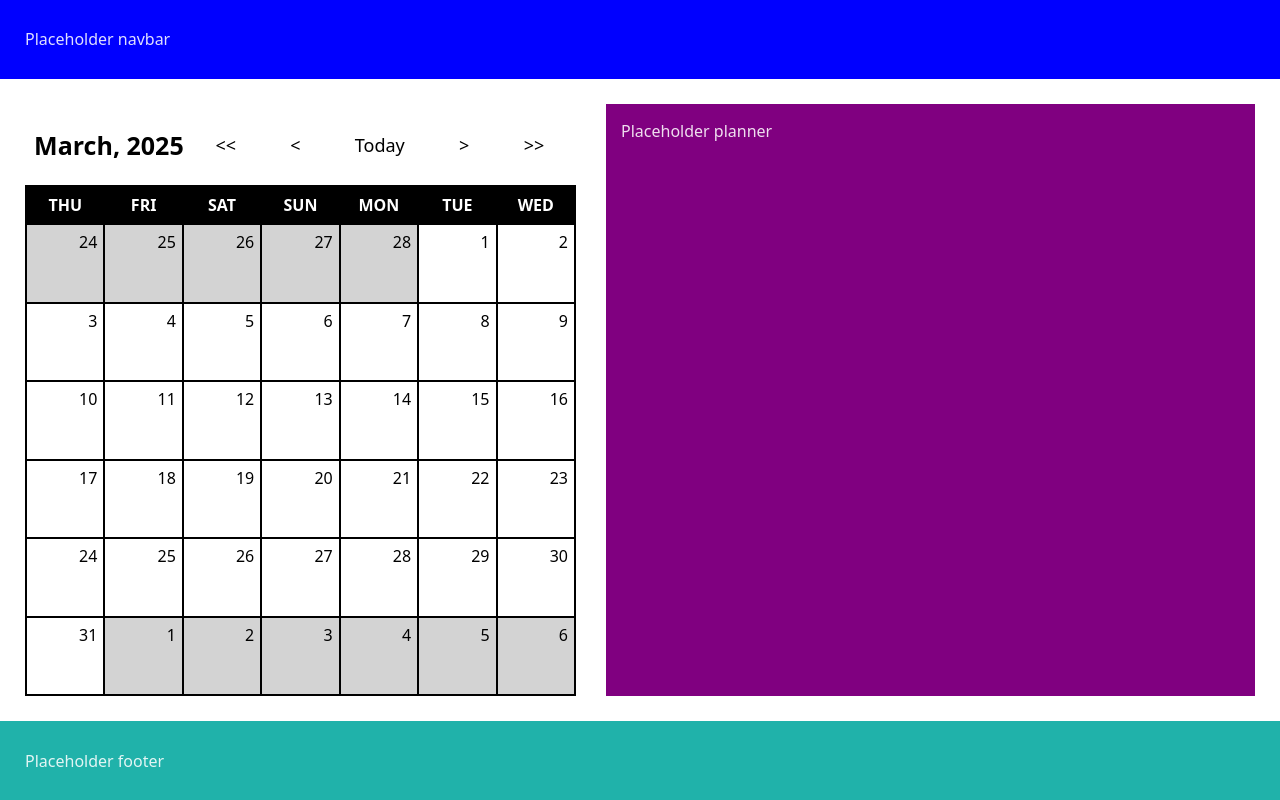
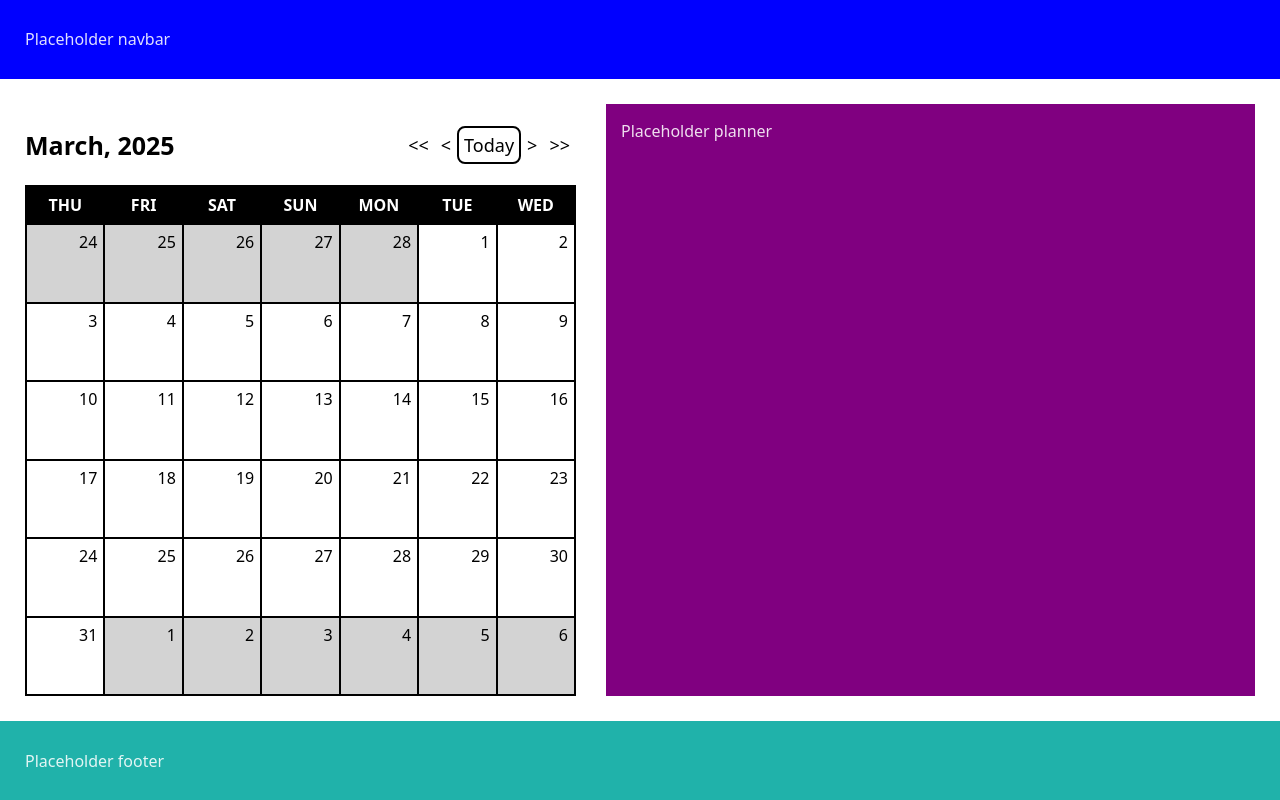
Before and after one commit to jubrito/planner-with-calendar, a React (Vite) app: page / in a window 1280 px wide. Built offline with nearby package versions, Linux system fonts and the light colour scheme.

Commit message:
feat: update today button style and class

```diff
--- a/src/components/Calendar/CalendarMenu/CalendarMenu.tsx
+++ b/src/components/Calendar/CalendarMenu/CalendarMenu.tsx
@@ -33,10 +33,13 @@ export const CalendarMenu = () => {
       <h2 className={styles.monthLabel} id="calendar-month-name">
         {`${currentMonthName}, ${year}`}
       </h2>
+      <div>
         <UpdateCalendarButton
           label={"Go to previous year"}
           symbol={"<<"}
-        updateDate={() => dispatch(updateDate({ year: year - 1, month, day }))}
+          updateDate={() =>
+            dispatch(updateDate({ year: year - 1, month, day }))
+          }
         />
         <UpdateCalendarButton
           label={"Go to previous month"}
@@ -64,7 +67,6 @@ export const CalendarMenu = () => {
             )
           }
         />
-
         <UpdateCalendarButton
           label={"Go to next month"}
           symbol={">"}
@@ -81,8 +83,11 @@ export const CalendarMenu = () => {
         <UpdateCalendarButton
           label={"Go to next year"}
           symbol={">>"}
-        updateDate={() => dispatch(updateDate({ year: year + 1, month, day }))}
+          updateDate={() =>
+            dispatch(updateDate({ year: year + 1, month, day }))
+          }
         />
+      </div>
     </div>
   );
 };
--- a/src/components/Calendar/CalendarMenu/_calendar-menu.module.scss
+++ b/src/components/Calendar/CalendarMenu/_calendar-menu.module.scss
@@ -3,7 +3,11 @@
 .calendarHeader {
   display: flex;
   align-items: center;
-  justify-content: space-evenly;
+  justify-content: space-between;
+
+  button {
+    padding: variables.$small-gap;
+  }
 }
 
 .monthLabel {
--- a/src/components/Calendar/UpdateCalendarButton/UpdateCalendarButton.tsx
+++ b/src/components/Calendar/UpdateCalendarButton/UpdateCalendarButton.tsx
@@ -1,3 +1,4 @@
+import { todayLabel } from "../../../utils/calendar/utils";
 import styles from "./_update-calendar-button.module.scss";
 
 type UpdateCalendarButtonProps = {
@@ -11,11 +12,16 @@ export const UpdateCalendarButton = ({
   symbol,
   updateDate,
 }: UpdateCalendarButtonProps) => {
+  const combinedClassNames =
+    symbol === todayLabel
+      ? styles.updateCalendarToToday
+      : styles.updateCalendar;
   return (
     <button
       onClick={updateDate}
       aria-label={label}
-      className={styles.updateCalendar}
+      className={combinedClassNames}
+      title={label}
     >
       <span aria-hidden="false">{symbol}</span>
     </button>
--- a/src/components/Calendar/UpdateCalendarButton/_update-calendar-button.module.scss
+++ b/src/components/Calendar/UpdateCalendarButton/_update-calendar-button.module.scss
@@ -4,6 +4,7 @@
   background-color: transparent;
   color: variables.$black-color;
   font-size: variables.$h2-size;
+
   &:hover {
     border-color: transparent;
     border-width: 1px;
@@ -11,3 +12,8 @@
     font-weight: bolder;
   }
 }
+
+.updateCalendarToToday {
+  @extend .updateCalendar;
+  border: 2px solid variables.$black-color;
+}
--- a/src/utils/calendar/utils.ts
+++ b/src/utils/calendar/utils.ts
@@ -36,3 +36,5 @@ export const getFullDateTitle = (
   new Intl.DateTimeFormat(locale, {
     dateStyle: "full",
   }).format(new Date(year, month, day));
+
+export const todayLabel = "Today";
```
Lines whose indentation alone changed are shown as unchanged.
